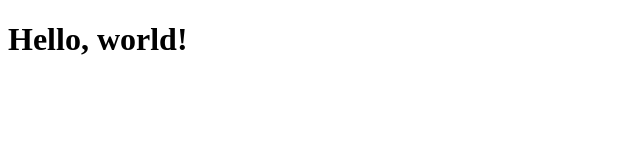
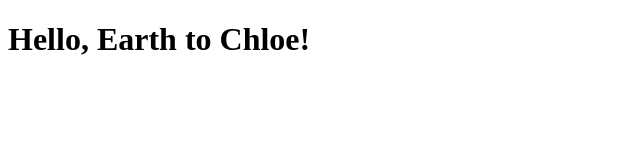
Before and after one commit to chocotanji/new-repository, a plain HTML site: page index.html in a window 1280 px wide. Shown: the whole page, without its empty margins (0-640 px from the left). Drawn offline with Linux system fonts and the light colour scheme.

Commit message:
modified title

```diff
--- a/index.html
+++ b/index.html
@@ -7,7 +7,7 @@
 </head>
 <body>
 
-    <h1>Hello, world!</h1>
+    <h1>Hello, Earth to Chloe!</h1>
 
 </body>
 </html>
```
